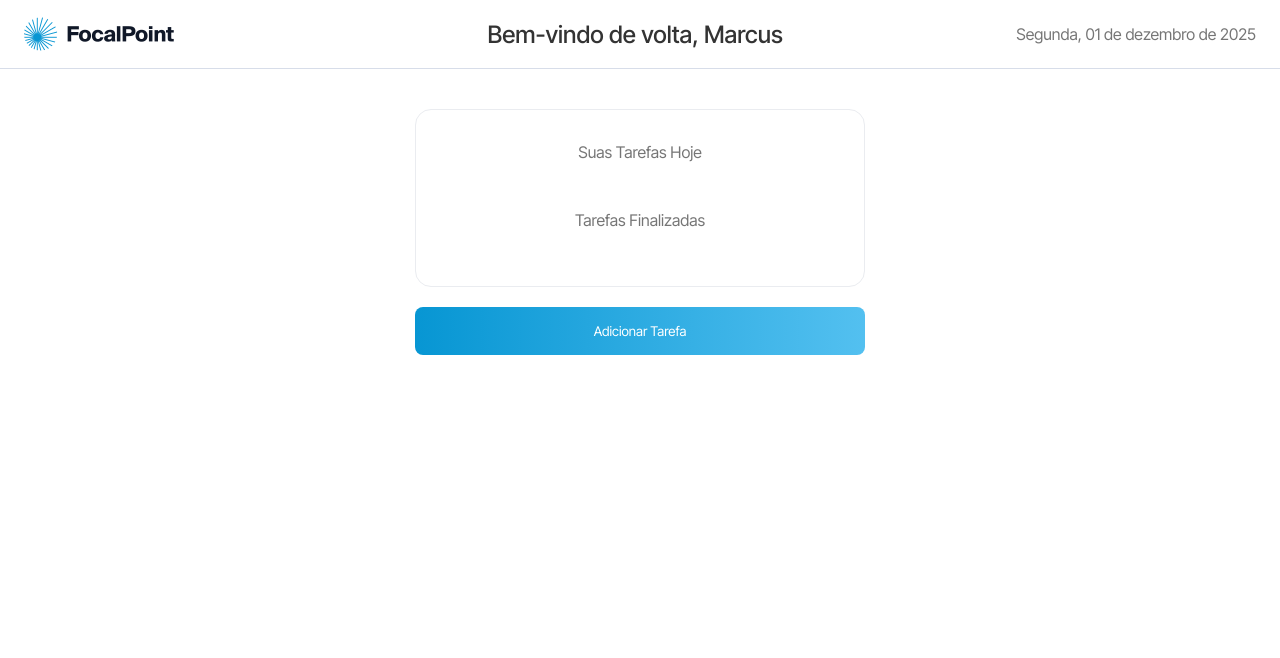
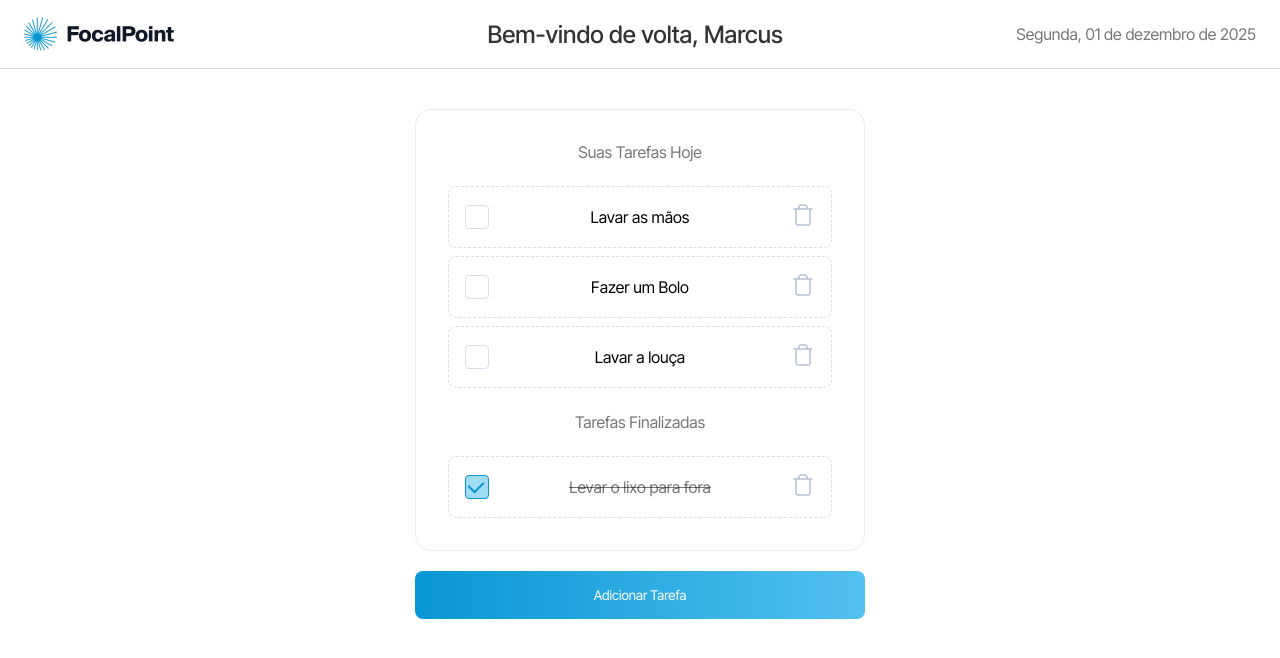
Before and after one commit to Dehrangerz9/legaplan-front-end-jr, a Next.js app: page / in a window 1280 px wide. Shown: the top 658 px of the page. Built offline with nearby package versions, Linux system fonts and the light colour scheme.

Commit message:
feat: default tasks

```diff
--- a/src/app/components/toDoList.js
+++ b/src/app/components/toDoList.js
@@ -21,11 +21,16 @@ export default function ToDoList() {
             const storedTasks = JSON.parse(localStorage.getItem('tasks'));
             const storedCompletedTasks = JSON.parse(localStorage.getItem('completedTasks'));
 
+
             if (storedTasks) {
                 setTasks(storedTasks);
+            } else {
+                setTasks(['Lavar as mãos', 'Fazer um Bolo', 'Lavar a louça'])
             }
             if (storedCompletedTasks) {
                 setCompletedTasks(storedCompletedTasks);
+            } else {
+                setCompletedTasks(['Levar o lixo para fora'])
             }
         }
     }, []);
```
